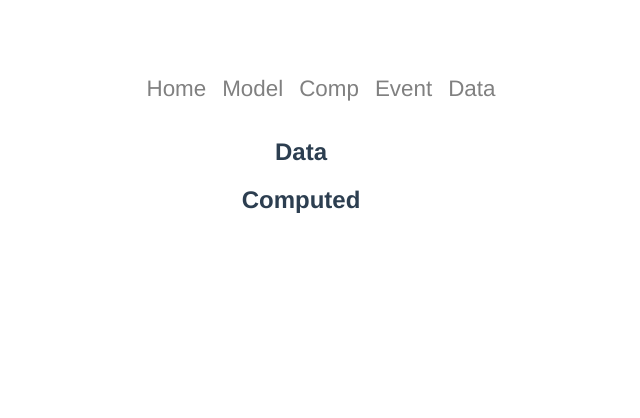
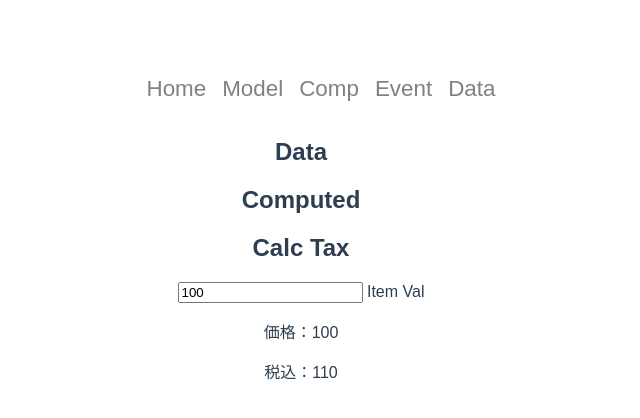
Before and after one commit to BoxPistols/move-vue-dev, a Vue app: page /data in a window 1280 px wide. Shown: the top 418 px of the page, without its empty margins (339-979 px from the left). Built offline with nearby package versions, Linux system fonts and the light colour scheme.

Commit message:
[Calc] tax & bool

```diff
--- a/src/App.vue
+++ b/src/App.vue
@@ -15,7 +15,9 @@
 
 <style lang="stylus">
 #app
-  font-family Avenir, Helvetica, Arial, sans-serif
+
+  font-family Andale Mono, sans-serif
+  //font-family Avenir, Helvetica, Arial, sans-serif
   -webkit-font-smoothing antialiased
   -moz-osx-font-smoothing grayscale
   text-align center
--- /dev/null
+++ b/src/components/CalcTax.vue
@@ -0,0 +1,29 @@
+<template>
+<div>
+  <h2>Calc Tax</h2>
+  <input v-model.number="price" type="number" />
+  Item Val
+  <p>価格：{{ price }}</p>
+  <p>税込：{{ calcTax }}</p>
+</div>
+</template>
+
+<script>
+export default {
+  data() {
+    return {
+      price: 100
+    }
+  },
+  computed: {
+    calcTax() {
+      if (this.price > 100) {
+        return "予算オーバー"
+      }
+      return Math.floor(this.price * 1.1)
+    }
+  }
+}
+</script>
+
+<style lang="scss" scoped="scoped"></style>
--- a/src/views/Data.vue
+++ b/src/views/Data.vue
@@ -2,18 +2,21 @@
 <div>
   <h2>Data</h2>
   <Computed/>
+  <CalcTax/>
 </div>
 </template>
 
 <script>
 import Computed from "@/components/Computed"
+import CalcTax from "@/components/CalcTax"
 
 export default {
   data() {
     return {}
   },
   components: {
-    Computed
+    Computed,
+    CalcTax
   }
 }
 </script>
```
